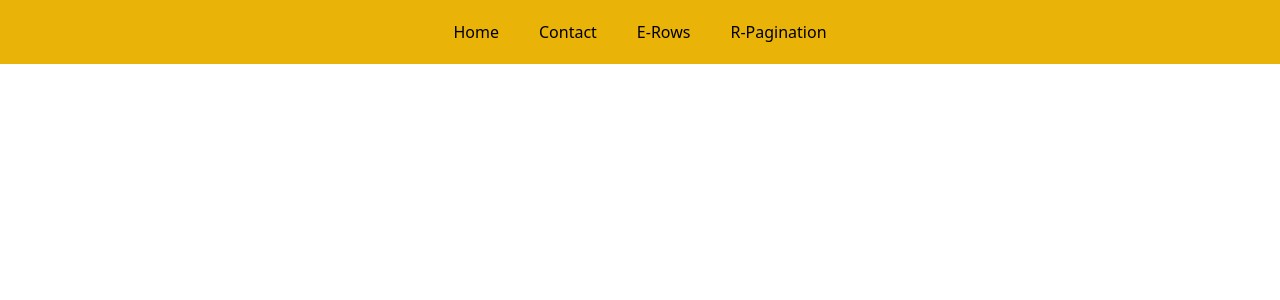
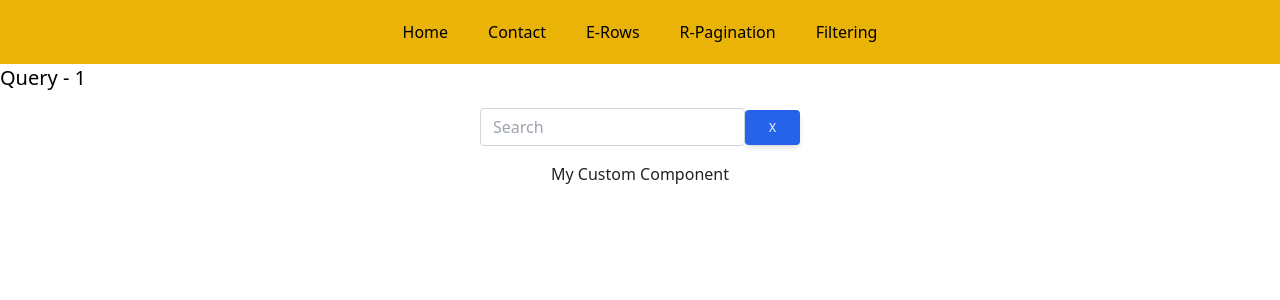
Before and after one commit to kalazaraeducation/react-data-table-component, a React (Create React App) app: page /filtering in a window 1280 px wide. Shown: the top 300 px of the page. Built offline with nearby package versions, Linux system fonts and the light colour scheme; no server answers; the HTML template or start-up script is replaced by a standard one.

Commit message:
Filtering

```diff
--- a/src/Routes.js
+++ b/src/Routes.js
@@ -5,6 +5,7 @@ import Contact from "./pages/Contact";
 import Navbar from "./pages/Navbar";
 import ExpandedRows from "./pages/ExpandedRows";
 import RemotePagination from "./pages/RemotePagination";
+import Filtering from "./pages/Filtering";
 
 const AppRoutes = () => {
   return (
@@ -15,6 +16,7 @@ const AppRoutes = () => {
         <Route path="/contact" element={<Contact />} />
         <Route path="/expanded-rows" element={<ExpandedRows />} />
         <Route path="/remote-pagination" element={<RemotePagination />} />
+        <Route path="/filtering" element={<Filtering />} />
       </Routes>
     </Router>
   );
--- /dev/null
+++ b/src/pages/Filtering.js
@@ -0,0 +1,100 @@
+import { useQuery } from "@tanstack/react-query";
+import axios from "axios";
+import { useState } from "react";
+import DataTable from "react-data-table-component";
+
+const Filtering = () => {
+  const [filterText, setFilterText] = useState("");
+
+  const { data, isLoading, isError, error } = useQuery(
+    ["user-data"],
+    () => axios.get("https://gorest.co.in/public/v1/users?page=1&per_page=100"),
+    {
+      select: (res) => res.data,
+    }
+  );
+
+  if (isError) return <h1>{error.message}</h1>;
+
+  console.log(data && { data });
+
+  const columns = [
+    {
+      name: "ID",
+      selector: (row) => row.id,
+      sortable: true,
+      id: 2,
+    },
+    {
+      name: "Name",
+      selector: (row) => row.name,
+      sortable: true,
+      id: 1,
+    },
+    {
+      name: "Gender",
+      selector: (row) => row.gender,
+      id: 3,
+    },
+    {
+      name: "Status",
+      selector: (row) => row.status,
+      id: 4,
+    },
+  ];
+
+  const tableData = data?.data
+    .filter(
+      (item) =>
+        item.name && item.name.toLowerCase().includes(filterText.toLowerCase())
+    )
+    .map((user) => {
+      return {
+        id: user.id,
+        name: user.name,
+        gender: user.gender,
+        status: user.status,
+      };
+    });
+
+  const handleClear = () => {
+    if (filterText) {
+      setFilterText("");
+    }
+  };
+
+  return (
+    <>
+      <h1 className="text-xl">Query - 1</h1>
+
+      <div className="w-3/12 m-auto my-4">
+        <div className="flex justify-center items-center">
+          <input
+            type="input"
+            className="form-control relative flex-auto min-w-0 block w-full px-3 py-1.5 text-base font-normal text-gray-700 bg-white bg-clip-padding border border-solid border-gray-300 rounded transition ease-in-out m-0 focus:text-gray-700 focus:bg-white focus:border-blue-600 focus:outline-none"
+            placeholder="Search"
+            value={filterText}
+            onChange={(e) => setFilterText(e.target.value)}
+          />
+          <button
+            className="btn px-6 py-2.5 bg-blue-600 text-white font-medium text-xs leading-tight uppercase rounded shadow-md hover:bg-blue-700 hover:shadow-lg focus:bg-blue-700  focus:shadow-lg focus:outline-none focus:ring-0 active:bg-blue-800 active:shadow-lg transition duration-150 ease-in-out flex items-center"
+            type="button"
+            onClick={handleClear}
+          >
+            X
+          </button>
+        </div>
+      </div>
+
+      <DataTable
+        columns={columns}
+        data={tableData}
+        progressPending={isLoading}
+        progressComponent={<h1>My Custom Component</h1>}
+        pagination
+      />
+    </>
+  );
+};
+
+export default Filtering;
--- a/src/pages/Navbar.js
+++ b/src/pages/Navbar.js
@@ -17,6 +17,9 @@ const Navbar = () => {
         <li>
           <NavLink to="/remote-pagination">R-Pagination</NavLink>
         </li>
+        <li>
+          <NavLink to="/filtering">Filtering</NavLink>
+        </li>
       </ul>
     </div>
   );
```
